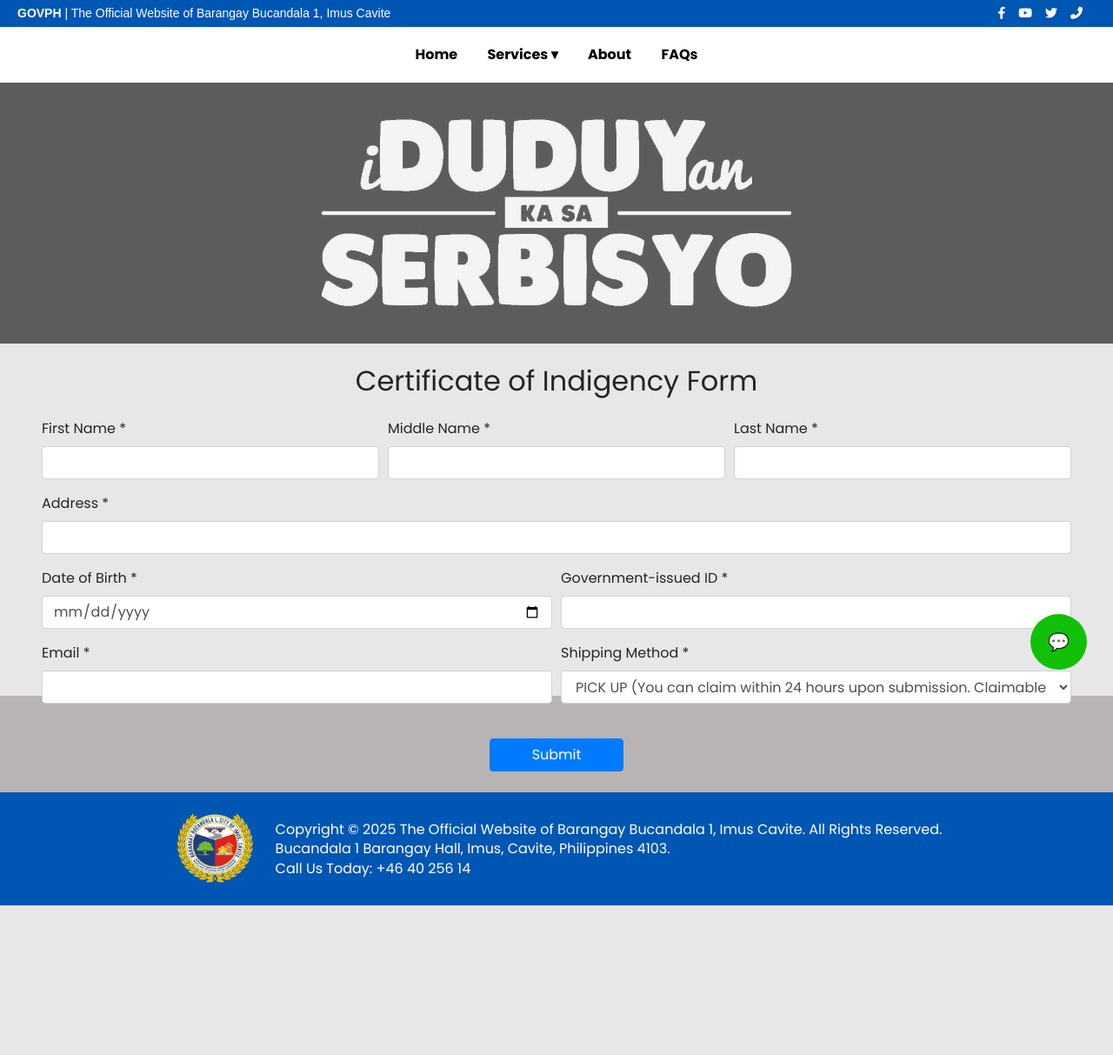
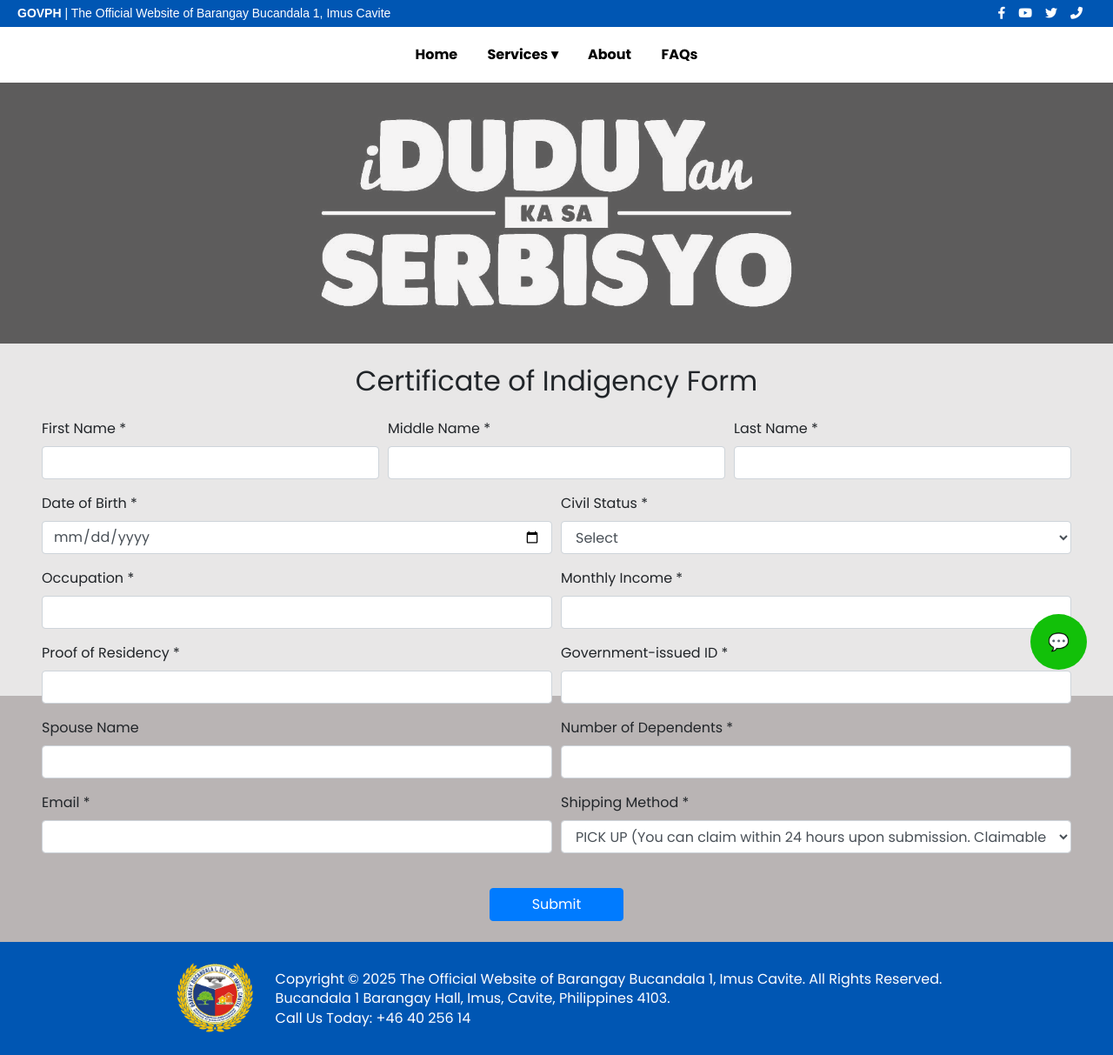
Before and after one commit to cvsuRicJohn/barangay-system, a PHP site: page /certificate-of-indigency.php in a window 1280 px wide. Shown: the whole page at 87% size. Before the commit the page ends 1041 px from the top, so only its background shows below. Run offline with PHP 8.4, Linux system fonts and the light colour scheme.

Commit message:
Add files via upload

```diff
--- a/barangay-system-main/chatbot-main/certificate-of-indigency.php
+++ b/barangay-system-main/chatbot-main/certificate-of-indigency.php
@@ -24,24 +24,30 @@ if ($_SERVER["REQUEST_METHOD"] == "POST") {
     $first_name = trim($_POST['first_name'] ?? '');
     $middle_name = trim($_POST['middle_name'] ?? '');
     $last_name = trim($_POST['last_name'] ?? '');
-    $address = trim($_POST['address'] ?? '');
     $date_of_birth = trim($_POST['date_of_birth'] ?? '');
+    $civil_status = trim($_POST['civil_status'] ?? '');
+    $occupation = trim($_POST['occupation'] ?? '');
+    $monthly_income = trim($_POST['monthly_income'] ?? '');
+    $proof_of_residency = trim($_POST['proof_of_residency'] ?? '');
     $gov_id = trim($_POST['gov_id'] ?? '');
+    $spouse_name = trim($_POST['spouse_name'] ?? '');
+    $number_of_dependents = trim($_POST['number_of_dependents'] ?? '');
     $email = trim($_POST['email'] ?? '');
     $shipping_method = trim($_POST['shipping_method'] ?? '');
 
     if (
-        empty($first_name) || empty($middle_name) || empty($last_name) || empty($address) ||
-        empty($date_of_birth) || empty($gov_id) || empty($email) || empty($shipping_method)
+        empty($first_name) || empty($middle_name) || empty($last_name) || empty($date_of_birth) ||
+        empty($civil_status) || empty($occupation) || empty($monthly_income) || empty($proof_of_residency) ||
+        empty($gov_id) || empty($number_of_dependents) || empty($email) || empty($shipping_method)
     ) {
         $error_message = "Please fill in all required fields.";
     } else {
         try {
-            $stmt = $pdo->prepare("INSERT INTO barangay_id_requests
-                (first_name, middle_name, last_name, address, date_of_birth, gov_id, email, shipping_method)
-                VALUES (?, ?, ?, ?, ?, ?, ?, ?)");
+            $stmt = $pdo->prepare("INSERT INTO certificate_of_indigency_requests
+                (first_name, middle_name, last_name, date_of_birth, civil_status, occupation, monthly_income, proof_of_residency, gov_id, spouse_name, number_of_dependents, email, shipping_method)
+                VALUES (?, ?, ?, ?, ?, ?, ?, ?, ?, ?, ?, ?, ?)");
             $stmt->execute([
-                $first_name, $middle_name, $last_name, $address, $date_of_birth, $gov_id, $email, $shipping_method
+                $first_name, $middle_name, $last_name, $date_of_birth, $civil_status, $occupation, $monthly_income, $proof_of_residency, $gov_id, $spouse_name, $number_of_dependents, $email, $shipping_method
             ]);
             $success_message = "Form successfully submitted!";
         } catch (PDOException $e) {
@@ -124,37 +130,72 @@ if ($_SERVER["REQUEST_METHOD"] == "POST") {
             <div class="form-row">
                 <div class="form-group col-md-4">
                     <label>First Name *</label>
-                    <input type="text" name="first_name" class="form-control" required value="<?php echo htmlspecialchars($_POST['first_name'] ?? ''); ?>">
+                    <input type="text" name="first_name" class="form-control" required value="<?php echo $success_message ? '' : htmlspecialchars($_POST['first_name'] ?? ''); ?>">
                 </div>
                 <div class="form-group col-md-4">
                     <label>Middle Name *</label>
-                    <input type="text" name="middle_name" class="form-control" required value="<?php echo htmlspecialchars($_POST['middle_name'] ?? ''); ?>">
+                    <input type="text" name="middle_name" class="form-control" required value="<?php echo $success_message ? '' : htmlspecialchars($_POST['middle_name'] ?? ''); ?>">
                 </div>
                 <div class="form-group col-md-4">
                     <label>Last Name *</label>
-                    <input type="text" name="last_name" class="form-control" required value="<?php echo htmlspecialchars($_POST['last_name'] ?? ''); ?>">
+                    <input type="text" name="last_name" class="form-control" required value="<?php echo $success_message ? '' : htmlspecialchars($_POST['last_name'] ?? ''); ?>">
                 </div>
 
-                <div class="form-group col-md-12">
-                    <label>Address *</label>
-                    <input type="text" name="address" class="form-control" required value="<?php echo htmlspecialchars($_POST['address'] ?? ''); ?>">
-                </div>
                 <div class="form-group col-md-6">
                     <label>Date of Birth *</label>
-                    <input type="date" name="date_of_birth" class="form-control" required value="<?php echo htmlspecialchars($_POST['date_of_birth'] ?? ''); ?>">
+                    <input type="date" name="date_of_birth" class="form-control" required value="<?php echo $success_message ? '' : htmlspecialchars($_POST['date_of_birth'] ?? ''); ?>">
                 </div>
+
+                <div class="form-group col-md-6">
+                    <label>Civil Status *</label>
+                    <select name="civil_status" class="form-control" required>
+                        <option value="">Select</option>
+                        <option value="single" <?php if ((!$success_message && ($_POST['civil_status'] ?? '') === 'single') || $success_message) echo 'selected'; ?>>Single</option>
+                        <option value="married" <?php if ((!$success_message && ($_POST['civil_status'] ?? '') === 'married')) echo 'selected'; ?>>Married</option>
+                        <option value="widowed" <?php if ((!$success_message && ($_POST['civil_status'] ?? '') === 'widowed')) echo 'selected'; ?>>Widowed</option>
+                        <option value="divorced" <?php if ((!$success_message && ($_POST['civil_status'] ?? '') === 'divorced')) echo 'selected'; ?>>Divorced</option>
+                    </select>
+                </div>
+
+                <div class="form-group col-md-6">
+                    <label>Occupation *</label>
+                    <input type="text" name="occupation" class="form-control" required value="<?php echo $success_message ? '' : htmlspecialchars($_POST['occupation'] ?? ''); ?>">
+                </div>
+
+                <div class="form-group col-md-6">
+                    <label>Monthly Income *</label>
+                    <input type="number" step="0.01" name="monthly_income" class="form-control" required value="<?php echo $success_message ? '' : htmlspecialchars($_POST['monthly_income'] ?? ''); ?>">
+                </div>
+
+                <div class="form-group col-md-6">
+                    <label>Proof of Residency *</label>
+                    <input type="text" name="proof_of_residency" class="form-control" required value="<?php echo $success_message ? '' : htmlspecialchars($_POST['proof_of_residency'] ?? ''); ?>">
+                </div>
+
                 <div class="form-group col-md-6">
                     <label>Government-issued ID *</label>
-                    <input type="text" name="gov_id" class="form-control" required value="<?php echo htmlspecialchars($_POST['gov_id'] ?? ''); ?>">
+                    <input type="text" name="gov_id" class="form-control" required value="<?php echo $success_message ? '' : htmlspecialchars($_POST['gov_id'] ?? ''); ?>">
                 </div>
+
+                <div class="form-group col-md-6">
+                    <label>Spouse Name</label>
+                    <input type="text" name="spouse_name" class="form-control" value="<?php echo $success_message ? '' : htmlspecialchars($_POST['spouse_name'] ?? ''); ?>">
+                </div>
+
+                <div class="form-group col-md-6">
+                    <label>Number of Dependents *</label>
+                    <input type="number" name="number_of_dependents" class="form-control" required value="<?php echo $success_message ? '' : htmlspecialchars($_POST['number_of_dependents'] ?? ''); ?>">
+                </div>
+
                 <div class="form-group col-md-6">
                     <label>Email *</label>
-                    <input type="email" name="email" class="form-control" required value="<?php echo htmlspecialchars($_POST['email'] ?? ''); ?>">
+                    <input type="email" name="email" class="form-control" required value="<?php echo $success_message ? '' : htmlspecialchars($_POST['email'] ?? ''); ?>">
                 </div>
+
                 <div class="form-group col-md-6">
                     <label>Shipping Method *</label>
                     <select name="shipping_method" class="form-control" required>
-                        <option value="PICK UP">PICK UP (You can claim within 24 hours upon submission. Claimable from 10am-5pm)</option>
+                        <option value="PICK UP" <?php if ($success_message) echo 'selected'; ?>>PICK UP (You can claim within 24 hours upon submission. Claimable from 10am-5pm)</option>
                     </select>
                 </div>
             </div>
```
